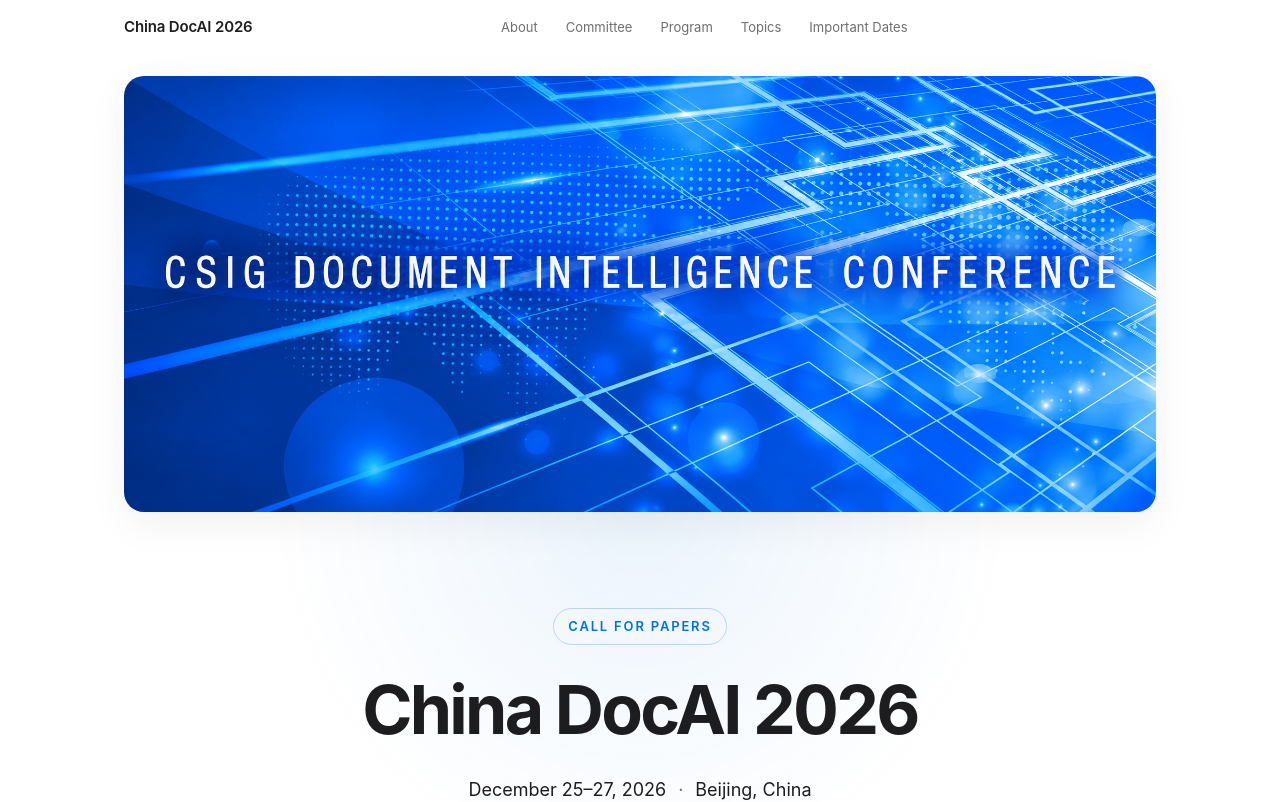
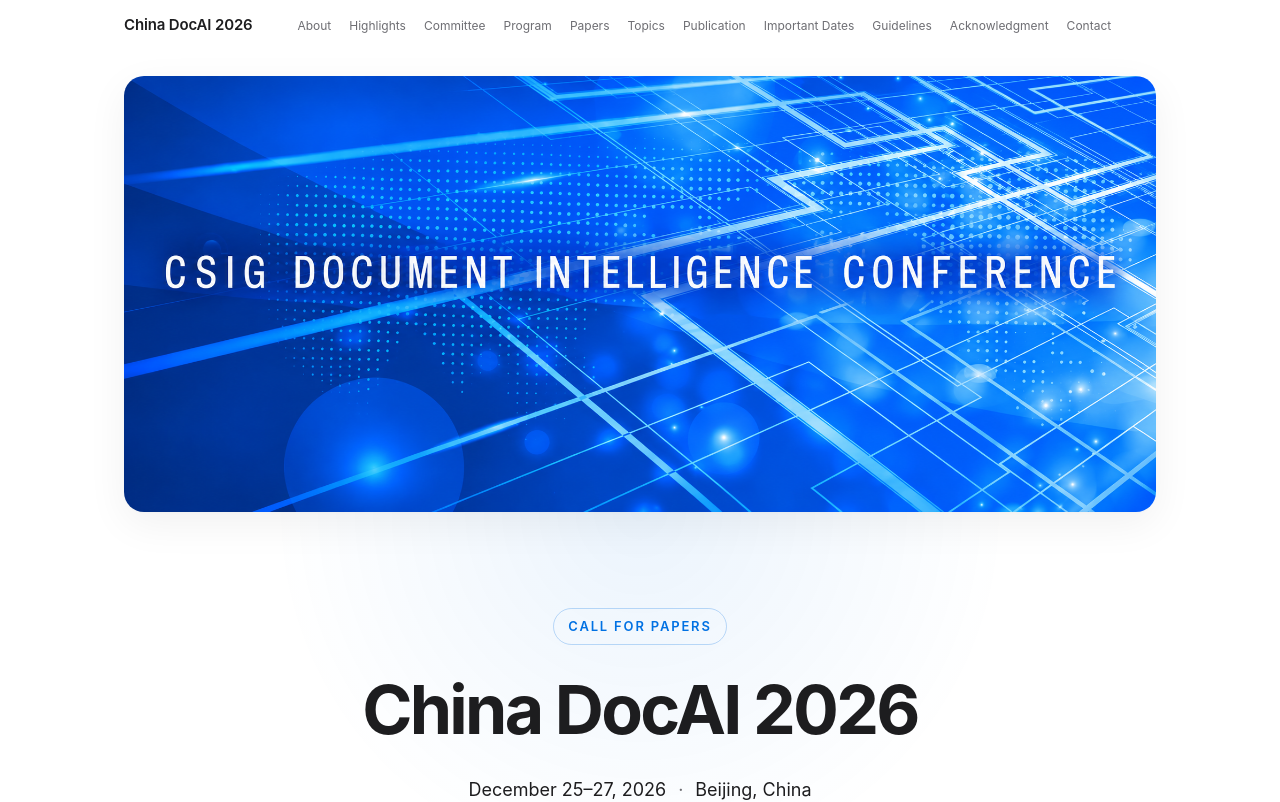
Before and after one commit to China6577/doc-ai-web, a React (Vite) app: page / in a window 1280 px wide. Shown: the top 802 px of the page. Built offline with nearby package versions, Linux system fonts and the light colour scheme.

Commit message:
﻿Add nav links for all sections and title to Acknowledgment

```diff
--- a/src/App.tsx
+++ b/src/App.tsx
@@ -33,7 +33,7 @@
         <Publication publication={content.publication} />
         <ImportantDates dates={content.dates} />
         <Guidelines guidelines={content.guidelines} />
-        <Acknowledgment text={content.acknowledgment} />
+        <Acknowledgment acknowledgment={content.acknowledgment} />
         <Contact contact={content.contact} />
       </main>
       <Footer footer={content.footer} />
--- a/src/components/Acknowledgment/Acknowledgment.module.css
+++ b/src/components/Acknowledgment/Acknowledgment.module.css
@@ -1,5 +1,5 @@
 .section {
-  padding: 48px var(--gutter);
+  padding: 64px var(--gutter);
   border-top: 1px solid var(--color-border);
   background: var(--color-bg-secondary);
   text-align: center;
@@ -10,6 +10,10 @@
   margin: 0 auto;
 }
 
+.inner > header {
+  margin-bottom: 24px;
+}
+
 .text {
   font-size: 14px;
   line-height: 1.7;
--- a/src/components/Acknowledgment/Acknowledgment.tsx
+++ b/src/components/Acknowledgment/Acknowledgment.tsx
@@ -1,14 +1,25 @@
+import type { ConferenceContent } from "../../types/conference";
+import { useReveal } from "../../hooks/useReveal";
+import { SectionHeader } from "../SectionHeader/SectionHeader";
 import styles from "./Acknowledgment.module.css";
 
 interface AcknowledgmentProps {
-  text: string;
+  acknowledgment: ConferenceContent["acknowledgment"];
 }
 
-export function Acknowledgment({ text }: AcknowledgmentProps) {
+export function Acknowledgment({ acknowledgment }: AcknowledgmentProps) {
+  const ref = useReveal<HTMLElement>();
+
   return (
-    <section className={styles.section}>
+    <section
+      id={acknowledgment.id}
+      className={`${styles.section} reveal`}
+      ref={ref}
+      aria-labelledby="acknowledgment-heading"
+    >
       <div className={styles.inner}>
-        <p className={styles.text}>{text}</p>
+        <SectionHeader heading={acknowledgment.heading} />
+        <p className={styles.text}>{acknowledgment.text}</p>
       </div>
     </section>
   );
--- a/src/components/ConferenceHighlights/ConferenceHighlights.tsx
+++ b/src/components/ConferenceHighlights/ConferenceHighlights.tsx
@@ -11,6 +11,7 @@
 
   return (
     <section
+      id={highlights.id}
       className={`${styles.section} reveal`}
       ref={ref}
       aria-label={highlights.heading}
--- a/src/components/Guidelines/Guidelines.tsx
+++ b/src/components/Guidelines/Guidelines.tsx
@@ -12,6 +12,7 @@
 
   return (
     <section
+      id={guidelines.id}
       className={`${styles.section} reveal`}
       ref={ref}
       aria-labelledby="guidelines-heading"
--- a/src/components/Header/Header.module.css
+++ b/src/components/Header/Header.module.css
@@ -2,7 +2,8 @@
   position: sticky;
   top: 0;
   z-index: 100;
-  height: var(--header-height);
+  height: auto;
+  min-height: var(--header-height);
   background: rgba(255, 255, 255, 0.72);
   -webkit-backdrop-filter: blur(20px) saturate(180%);
   backdrop-filter: blur(20px) saturate(180%);
@@ -16,13 +17,12 @@
 
 .inner {
   max-width: var(--content-max);
-  height: 100%;
   margin: 0 auto;
-  padding: 0 var(--gutter);
+  padding: 10px var(--gutter);
   display: flex;
   align-items: center;
   justify-content: space-between;
-  gap: 24px;
+  gap: 16px;
 }
 
 .brand {
@@ -40,14 +40,16 @@
 
 .nav {
   display: flex;
+  flex-wrap: wrap;
   align-items: center;
-  gap: 4px;
+  justify-content: center;
+  gap: 2px;
 }
 
 .navLink {
-  font-size: 13px;
+  font-size: 12px;
   color: var(--color-text-secondary);
-  padding: 6px 12px;
+  padding: 5px 8px;
   border-radius: 8px;
   white-space: nowrap;
   transition: color 0.2s ease;
--- a/src/components/Papers/Papers.tsx
+++ b/src/components/Papers/Papers.tsx
@@ -12,6 +12,7 @@
 
   return (
     <section
+      id={papers.id}
       className={`${styles.section} reveal`}
       ref={ref}
       aria-labelledby="papers-heading"
--- a/src/components/Publication/Publication.tsx
+++ b/src/components/Publication/Publication.tsx
@@ -12,6 +12,7 @@
 
   return (
     <section
+      id={publication.id}
       className={`${styles.section} reveal`}
       ref={ref}
       aria-labelledby="publication-heading"
--- a/src/data/conference.en.ts
+++ b/src/data/conference.en.ts
@@ -11,10 +11,16 @@
     brand: "China DocAI 2026",
     nav: [
       { id: "about", label: "About" },
+      { id: "highlights", label: "Highlights" },
       { id: "committee", label: "Committee" },
       { id: "program", label: "Program" },
+      { id: "papers", label: "Papers" },
       { id: "topics", label: "Topics" },
+      { id: "publication", label: "Publication" },
       { id: "dates", label: "Important Dates" },
+      { id: "guidelines", label: "Guidelines" },
+      { id: "acknowledgment", label: "Acknowledgment" },
+      { id: "contact", label: "Contact" },
     ],
     menuLabel: "Open menu",
     closeLabel: "Close menu",
@@ -43,6 +49,7 @@
     ],
   },
   highlights: {
+    id: "highlights",
     heading: "At a Glance",
     items: [
       { label: "Date", value: "December 25–27, 2026" },
@@ -130,6 +137,7 @@
     ],
   },
   papers: {
+    id: "papers",
     heading: "Papers",
     subheading: "",
     categories: [
@@ -234,6 +242,7 @@
     ],
   },
   publication: {
+    id: "publication",
     heading: "Publication",
     subheading: "",
     journalName: "Journal of Image and Graphics",
@@ -253,6 +262,7 @@
     ],
   },
   guidelines: {
+    id: "guidelines",
     heading: "Submission Guidelines",
     subheading: "",
     items: [
@@ -285,8 +295,11 @@
     emailLabel: "Conference Email",
     email: "China_DocAI@163.com",
   },
-  acknowledgment:
-    "The Microsoft CMT service was used for managing the peer-reviewing process for this conference. This service was provided for free by Microsoft and they bore all expenses, including costs for Azure cloud services as well as for software development and support.",
+  acknowledgment: {
+    id: "acknowledgment",
+    heading: "Acknowledgment",
+    text: "The Microsoft CMT service was used for managing the peer-reviewing process for this conference. This service was provided for free by Microsoft and they bore all expenses, including costs for Azure cloud services as well as for software development and support.",
+  },
   footer: {
     brand: "China DocAI 2026",
   },
--- a/src/styles/globals.css
+++ b/src/styles/globals.css
@@ -8,7 +8,7 @@
 
 html {
   scroll-behavior: smooth;
-  scroll-padding-top: calc(var(--header-height) + 16px);
+  scroll-padding-top: 80px;
   -webkit-text-size-adjust: 100%;
 }
 
```
Also changed, not shown: src/types/conference.ts (+9 -1 lines), .workbuddy/memory/2026-09-15.md.
